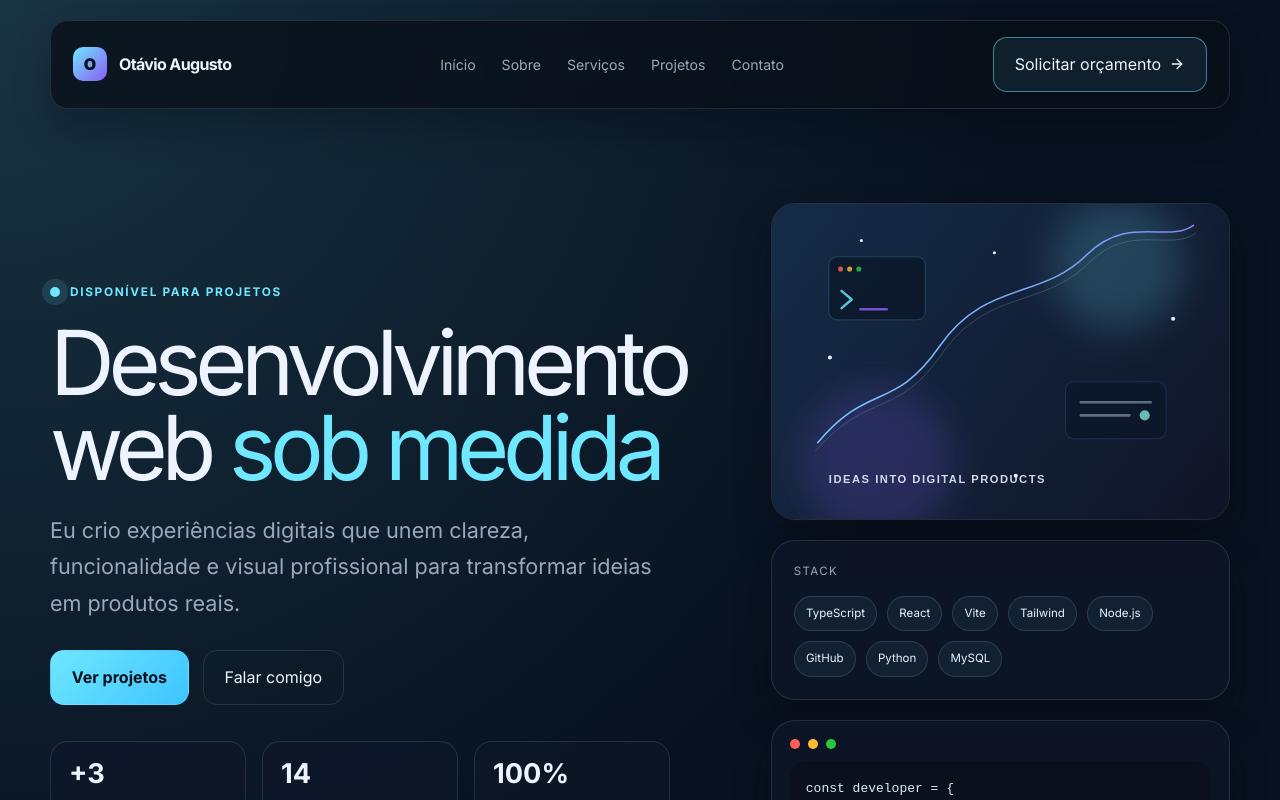
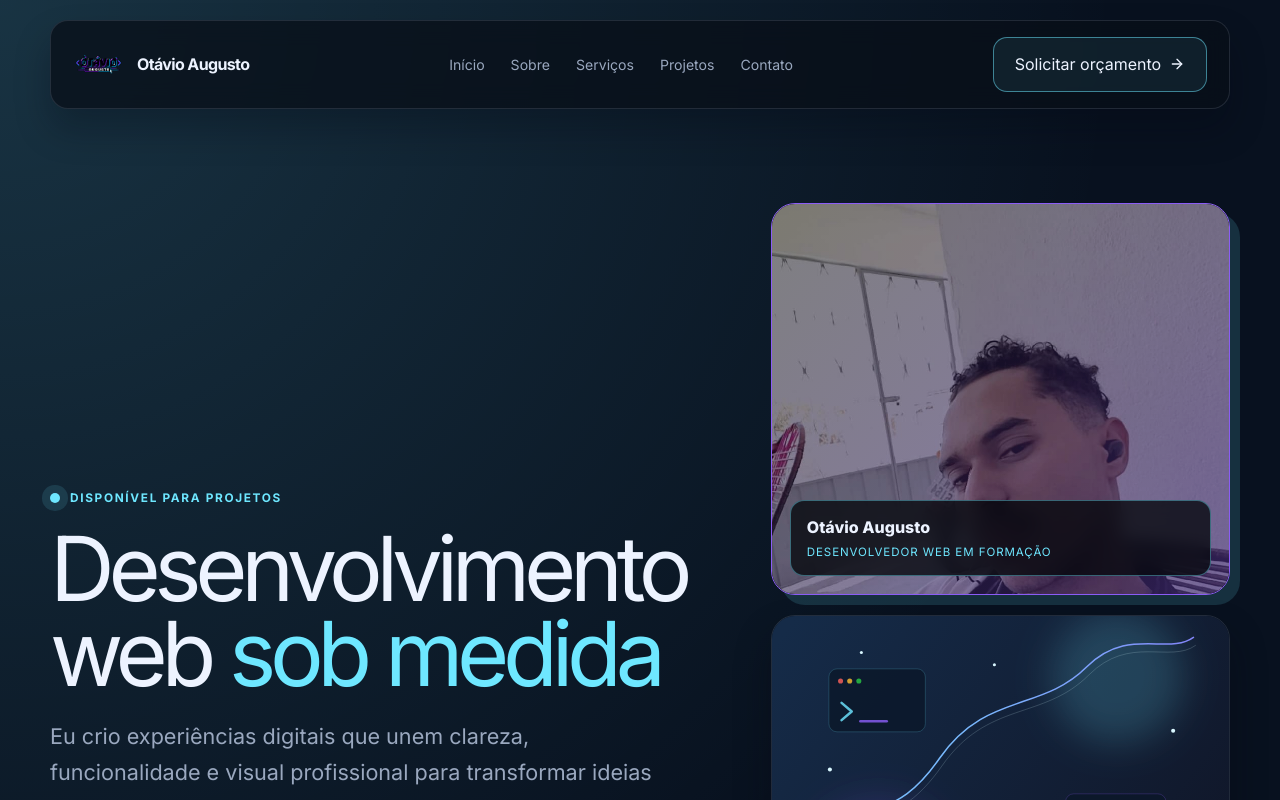
Before and after one commit to otavio2019/otavio-portfolio, a React (Vite) app in the folder client/: page / in a window 1280 px wide. Shown: the top 800 px of the page. Built offline with nearby package versions, Linux system fonts and the light colour scheme.

Commit message:
feat: add personal logo and photo

```diff
--- a/client/src/index.css
+++ b/client/src/index.css
@@ -107,6 +107,13 @@ select:focus-visible {
   align-items: center;
   gap: 12px;
   font-weight: 700;
+}
+
+.brand-logo {
+  width: 52px;
+  height: 34px;
+  object-fit: contain;
+  object-position: left center;
 }
 
 .brand-mark {
@@ -287,6 +294,61 @@ h2 span {
   border: 1px solid var(--line);
   border-radius: 24px;
   box-shadow: 0 20px 35px rgba(8, 11, 19, 0.38);
+}
+
+.hero-photo-card {
+  position: relative;
+  overflow: hidden;
+  min-height: 300px;
+  border: 1px solid var(--accent);
+  border-radius: 24px;
+  background: #05070c;
+  box-shadow: 10px 10px 0 rgba(110, 231, 255, 0.14);
+}
+
+.hero-photo-card::after {
+  position: absolute;
+  inset: 0;
+  background: linear-gradient(135deg, rgba(8, 17, 31, 0.05), rgba(139, 92, 246, 0.34));
+  content: "";
+  pointer-events: none;
+}
+
+.hero-photo-card img {
+  width: 100%;
+  height: 390px;
+  object-fit: cover;
+  object-position: center 35%;
+  filter: saturate(0.78) contrast(1.08);
+}
+
+.hero-photo-caption {
+  position: absolute;
+  right: 18px;
+  bottom: 18px;
+  left: 18px;
+  z-index: 1;
+  display: grid;
+  gap: 5px;
+  padding: 14px 16px;
+  border: 1px solid rgba(110, 231, 255, 0.4);
+  border-radius: 14px;
+  background: rgba(5, 7, 12, 0.78);
+  -webkit-backdrop-filter: blur(8px);
+  backdrop-filter: blur(8px);
+}
+
+.hero-photo-caption span {
+  color: var(--text);
+  font-size: 1rem;
+  font-weight: 800;
+}
+
+.hero-photo-caption small {
+  color: var(--primary);
+  font-size: 0.72rem;
+  letter-spacing: 0.08em;
+  text-transform: uppercase;
 }
 
 .panel-card {
@@ -751,4 +813,8 @@ h2 span {
     flex-direction: column;
     align-items: flex-start;
   }
+
+  .brand-logo {
+    width: 46px;
+  }
 }
--- a/client/src/pages/Home.tsx
+++ b/client/src/pages/Home.tsx
@@ -68,7 +68,7 @@ export default function Home() {
     <div className="site-shell">
       <header className="site-header">
         <a href="#top" className="brand" aria-label="Voltar ao início">
-          <span className="brand-mark">O</span>
+          <img className="brand-logo" src="/images/logo_otavio_augusto_pixel_01.png" alt="Logo Otávio Augusto" />
           <span className="brand-name">Otávio Augusto</span>
         </a>
 
@@ -136,6 +136,13 @@ export default function Home() {
           </div>
 
           <div className="hero-panel">
+            <div className="hero-photo-card">
+              <img src="/images/Foto.jpeg" alt="Otávio Augusto" />
+              <div className="hero-photo-caption">
+                <span>Otávio Augusto</span>
+                <small>desenvolvedor web em formação</small>
+              </div>
+            </div>
             <img className="hero-art" src="/images/portfolio-visual.svg" alt="Composição visual abstrata sobre desenvolvimento web" />
             <div className="panel-card top-card">
               <div className="mini-label">Stack</div>
@@ -300,7 +307,7 @@ export default function Home() {
 
       <footer className="site-footer">
         <div className="brand footer-brand">
-          <span className="brand-mark">O</span>
+          <img className="brand-logo" src="/images/logo_otavio_augusto_pixel_01.png" alt="Logo Otávio Augusto" />
           <span className="brand-name">Otávio Augusto</span>
         </div>
         <p>Desenvolvedor web em formação</p>
```
